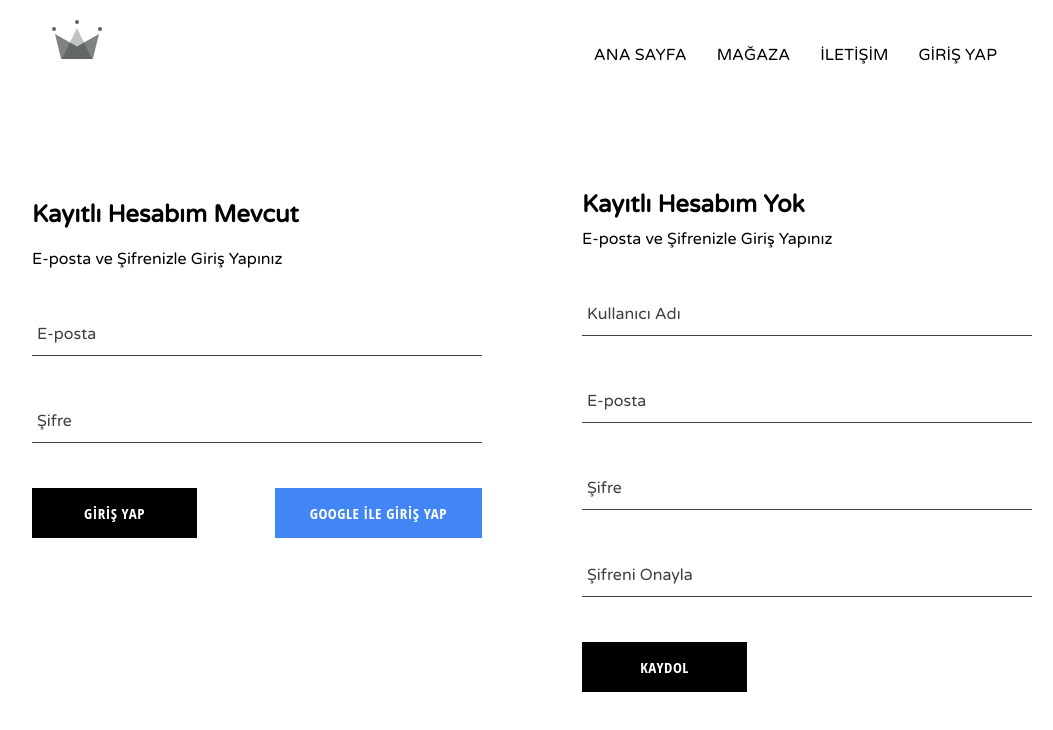
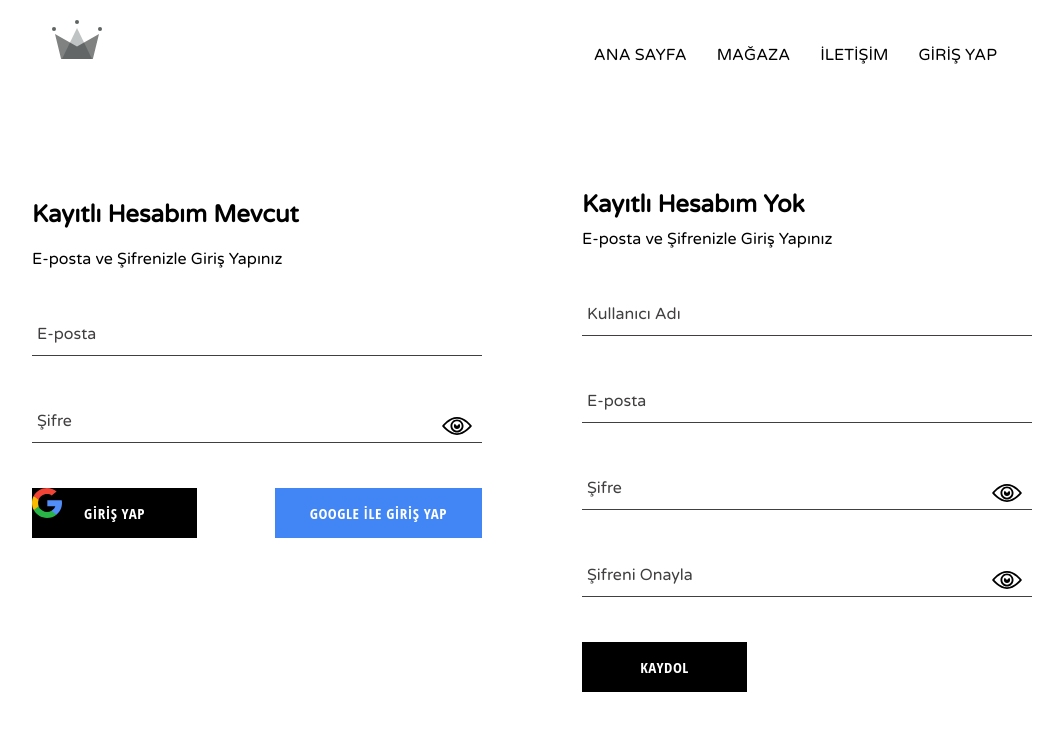
Before and after one commit to khazarguluzade/ecommerce-plat, a React (Create React App) app: page /signin in a window 1280 px wide. Shown: the top 730 px of the page, without its empty margins (108-1161 px from the left). Built offline with nearby package versions, Linux system fonts and the light colour scheme; no server answers; a web font is replaced by a local one.

Commit message:
fixing auth bugs and adding eye visiblity toggle

```diff
--- a/package.json
+++ b/package.json
@@ -11,7 +11,8 @@
     "react": "^16.13.1",
     "react-dom": "^16.13.1",
     "react-router-dom": "^5.2.0",
-    "react-scripts": "3.4.1"
+    "react-scripts": "3.4.1",
+    "sweetalert": "^2.1.2"
   },
   "scripts": {
     "start": "react-scripts start",
--- /dev/null
+++ b/src/assets/icons/Eye.js
@@ -0,0 +1,9 @@
+import React, { memo } from "react";
+
+const EyeIcon = () => (
+  <svg width={30} height={30} viewBox="0 0 240.959 240.959">
+    <path d="M120.479 47.979c-64.292 0-114.873 65.17-116.994 67.943L0 120.479l3.485 4.557c2.121 2.773 52.702 67.943 116.994 67.943 64.291 0 114.873-65.17 116.994-67.943l3.485-4.557-3.485-4.557c-2.121-2.773-52.703-67.943-116.994-67.943zm0 130.001c-47.639 0-88.921-43.18-101.304-57.506C31.54 106.138 72.739 62.98 120.479 62.98c47.635 0 88.913 43.171 101.299 57.5-12.391 14.334-53.668 57.5-101.299 57.5zm0-110.001c-28.948 0-52.5 23.552-52.5 52.5s23.552 52.5 52.5 52.5 52.5-23.552 52.5-52.5-23.551-52.5-52.5-52.5zm0 90.001c-20.678 0-37.5-16.822-37.5-37.5s16.822-37.5 37.5-37.5 37.5 16.822 37.5 37.5-16.822 37.5-37.5 37.5zm17.678-55.178a24.926 24.926 0 017.322 17.678c0 13.807-11.193 25-25 25s-25-11.193-25-25a24.93 24.93 0 017.322-17.678l17.678 17.678 17.678-17.678z" />
+  </svg>
+);
+
+export default memo(EyeIcon);
--- /dev/null
+++ b/src/assets/icons/GoogleIcon.js
@@ -0,0 +1,24 @@
+import React, { memo } from "react";
+
+const GoogleIcon = () => (
+  <svg width={30} height={30} viewBox="0 0 512 512">
+    <path
+      d="M113.47 309.408L95.648 375.94l-65.139 1.378C11.042 341.211 0 299.9 0 256c0-42.451 10.324-82.483 28.624-117.732h.014L86.63 148.9l25.404 57.644c-5.317 15.501-8.215 32.141-8.215 49.456.002 18.792 3.406 36.797 9.651 53.408z"
+      fill="#fbbb00"
+    />
+    <path
+      d="M507.527 208.176C510.467 223.662 512 239.655 512 256c0 18.328-1.927 36.206-5.598 53.451-12.462 58.683-45.025 109.925-90.134 146.187l-.014-.014-73.044-3.727-10.338-64.535c29.932-17.554 53.324-45.025 65.646-77.911h-136.89V208.176h245.899z"
+      fill="#518ef8"
+    />
+    <path
+      d="M416.253 455.624l.014.014C372.396 490.901 316.666 512 256 512c-97.491 0-182.252-54.491-225.491-134.681l82.961-67.91c21.619 57.698 77.278 98.771 142.53 98.771 28.047 0 54.323-7.582 76.87-20.818l83.383 68.262z"
+      fill="#28b446"
+    />
+    <path
+      d="M419.404 58.936l-82.933 67.896C313.136 112.246 285.552 103.82 256 103.82c-66.729 0-123.429 42.957-143.965 102.724l-83.397-68.276h-.014C71.23 56.123 157.06 0 256 0c62.115 0 119.068 22.126 163.404 58.936z"
+      fill="#f14336"
+    />
+  </svg>
+);
+
+export default memo(GoogleIcon);
--- a/src/components/sign-in/sign-in.component.js
+++ b/src/components/sign-in/sign-in.component.js
@@ -1,10 +1,11 @@
 import React from "react";
-
 import FormInput from "../form-input/form-input.component";
 import CustomButton from "../custom-button/custom-button.component";
-import { signInWithGoogle } from "../../firebase/firebase.utils";
-
+import { signInWithGoogle, auth } from "../../firebase/firebase.utils";
+import GoogleIcon from "../../assets/icons/GoogleIcon";
 import "./sign-in.styles.scss";
+import Eye from "../../assets/icons/Eye";
+import swal from "sweetalert";
 
 class SignIn extends React.Component {
   constructor(props) {
@@ -13,13 +14,29 @@ class SignIn extends React.Component {
     this.state = {
       email: "",
       password: "",
+      isPasswordShown: false,
+      currentUser: {},
     };
   }
+
+  togglePasswordVisiblity = () => {
+    const { isPasswordShown } = this.state;
+    this.setState({ isPasswordShown: !isPasswordShown });
+  };
 
   handleSubmit = (event) => {
     event.preventDefault();
 
     this.setState({ email: "", password: "" });
+
+    auth
+      .signInWithEmailAndPassword(this.state.email, this.state.password)
+      .then((res) => {
+        swal("Giriş Başarılı", "", "success");
+      })
+      .catch((res) => {
+        swal("Hatalı Giriş", "E-posta veya Şifre Yanlış", "error");
+      });
   };
 
   handleChange = (event) => {
@@ -29,6 +46,7 @@ class SignIn extends React.Component {
   };
 
   render() {
+    const { isPasswordShown } = this.state;
     return (
       <div className="sign-in">
         <h2>Kayıtlı Hesabım Mevcut</h2>
@@ -43,15 +61,26 @@ class SignIn extends React.Component {
             label="E-posta"
             required
           />
+          <div className="input-container">
             <FormInput
+              type={isPasswordShown ? "text" : "password"}
               name="password"
-            type="password"
               value={this.state.password}
-            handleChange={this.handleChange}
+              onChange={this.handleChange}
               label="Şifre"
               required
             />
+            <div
+              className="eye-icon-container"
+              onClick={this.togglePasswordVisiblity}
+            >
+              <Eye />
+            </div>
+          </div>
           <div className="buttons">
+            <div className="google-icon-container">
+              <GoogleIcon />
+            </div>
             <CustomButton type="submit"> GİRİŞ YAP </CustomButton>
             <CustomButton onClick={signInWithGoogle} isGoogleSignIn>
               GOOGLE İLE GİRİŞ YAP
--- a/src/components/sign-in/sign-in.styles.scss
+++ b/src/components/sign-in/sign-in.styles.scss
@@ -7,6 +7,18 @@
   .title {
     margin: 10px 0;
   }
+  .input-container {
+    position: relative;
+  }
+  .eye-icon-container {
+    cursor: pointer;
+    position: absolute;
+    top: 10px;
+    right: 10px;
+  }
+  .google-icon-container {
+    position: absolute;
+  }
 
   .buttons {
     display: flex;
--- a/src/components/sign-up/sign-up.component.js
+++ b/src/components/sign-up/sign-up.component.js
@@ -3,18 +3,30 @@ import FormInput from "../form-input/form-input.component";
 import CustomButton from "../custom-button/custom-button.component";
 import { auth, createUserProfileDocument } from "../../firebase/firebase.utils";
 import "./sign-up.styles.scss";
+import Eye from "../../assets/icons/Eye";
 
 class SignUp extends React.Component {
   constructor() {
     super();
 
     this.state = {
+      isPasswordShown: false,
+      isPasswordShownRepeat: false,
       displayName: "",
       email: "",
       password: "",
       confirmPassword: "",
     };
   }
+
+  togglePasswordVisiblity = () => {
+    const { isPasswordShown } = this.state;
+    this.setState({ isPasswordShown: !isPasswordShown });
+  };
+  togglePasswordVisiblityRepeat = () => {
+    const { isPasswordShownRepeat } = this.state;
+    this.setState({ isPasswordShownRepeat: !isPasswordShownRepeat });
+  };
 
   handleSubmit = async (event) => {
     event.preventDefault();
@@ -52,7 +64,14 @@ class SignUp extends React.Component {
   };
 
   render() {
-    const { displayName, email, password, confirmPassword } = this.state;
+    const {
+      displayName,
+      email,
+      password,
+      confirmPassword,
+      isPasswordShown,
+      isPasswordShownRepeat,
+    } = this.state;
     return (
       <div className="sign-up">
         <h2 className="title">Kayıtlı Hesabım Yok</h2>
@@ -74,22 +93,38 @@ class SignUp extends React.Component {
             label="E-posta"
             required
           />
+          <div className="input-container">
             <FormInput
-            type="password"
+              type={isPasswordShown ? "text" : "password"}
               name="password"
               value={password}
               onChange={this.handleChange}
               label="Şifre"
               required
             />
+            <div
+              className="eye-icon-container"
+              onClick={this.togglePasswordVisiblity}
+            >
+              <Eye />
+            </div>
+          </div>
+          <div className="input-container">
             <FormInput
-            type="password"
+              type={isPasswordShownRepeat ? "text" : "password"}
               name="confirmPassword"
               value={confirmPassword}
               onChange={this.handleChange}
               label="Şifreni Onayla"
               required
             />
+            <div
+              className="eye-icon-container"
+              onClick={this.togglePasswordVisiblityRepeat}
+            >
+              <Eye />
+            </div>
+          </div>
           <CustomButton type="submit">KAYDOL</CustomButton>
         </form>
       </div>
--- a/src/components/sign-up/sign-up.styles.scss
+++ b/src/components/sign-up/sign-up.styles.scss
@@ -4,6 +4,17 @@
   width: 450px;
   margin-right: 50px;
 
+  .input-container {
+    position: relative;
+  }
+
+  .eye-icon-container {
+    cursor: pointer;
+    position: absolute;
+    top: 10px;
+    right: 10px;
+  }
+
   .title {
     margin: 10px 0;
   }
```
Also changed, not shown: 1 other file (tests, documents, lock files or other folders). Lines whose indentation alone changed are shown as unchanged.
